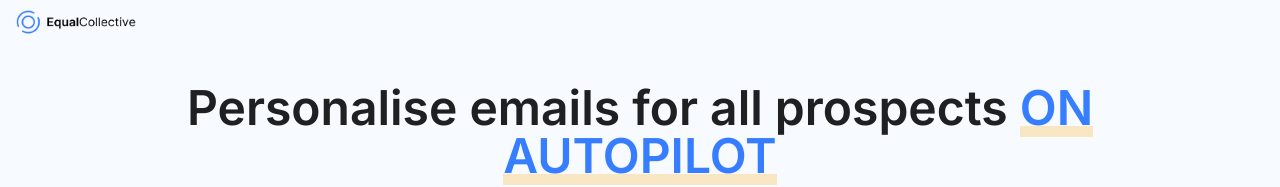
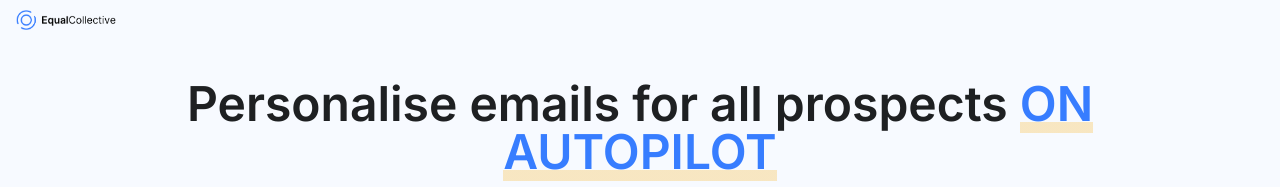
Before and after one commit to Bivas-Biswas/download-upload, a Next.js app: page / in a window 1280 px wide. Shown: the top 187 px of the page. Built offline with nearby package versions, Linux system fonts and the light colour scheme.

Commit message:
fixed image layout shift

```diff
--- a/components/Theme/Navbar.tsx
+++ b/components/Theme/Navbar.tsx
@@ -1,5 +1,4 @@
 import React from 'react';
-import Image from "next/image";
 import Link from "next/link";
 
 const Navbar = () => {
@@ -7,7 +6,7 @@ const Navbar = () => {
         <div className="py-2 px-4">
             <div>
                 <Link href={'/'}>
-                    <Image src="/logo.png" alt={'logo'} width="120" height={'100'}/>
+                    <img src="/logo.png" alt={'logo'} width={'100px'}/>
                 </Link>
             </div>
         </div>
```
